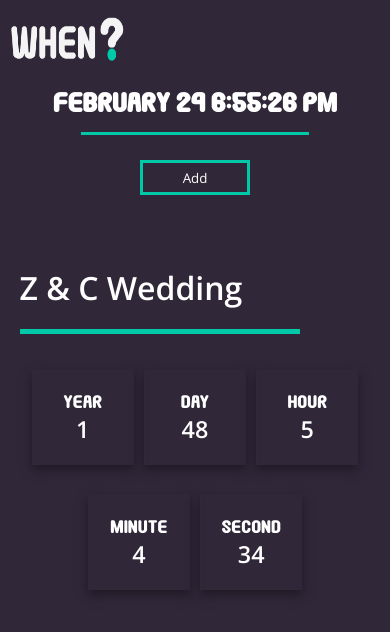
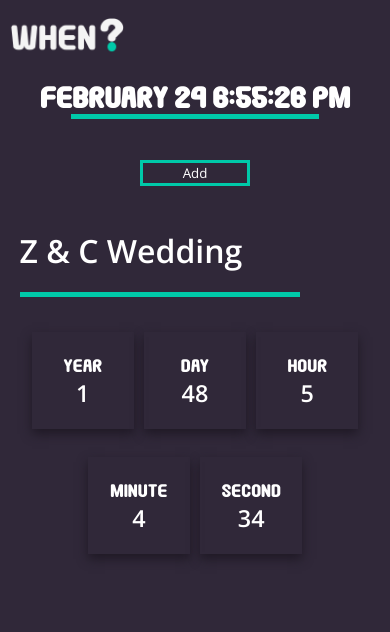
Before and after one commit to z-sanchez/when, a React (Create React App) app in the folder client/: page / in a window 390 px wide. Shown: the top 632 px of the page. Built offline with nearby package versions, Linux system fonts and the light colour scheme.

Commit message:
fixed responsivness of add button, current time display, and logo

```diff
--- a/client/src/Assets/Styles/styles.css
+++ b/client/src/Assets/Styles/styles.css
@@ -36,17 +36,16 @@
   justify-content: center;
   align-content: center;
   justify-content: flex-start;
-  height: 50%;
   margin: 0 0 0 2%;
 }
 #logo img {
   margin-top: 15%;
   width: 30vw;
-  height: 6vh;
+  height: auto;
 }
 
 #currentDate {
-  height: 45%;
+  height: 50%;
   align-self: center;
   display: flex;
   flex-flow: column;
@@ -57,13 +56,12 @@
 #currentDate h1 {
   font-family: roundPop, "Nunito", sans-serif;
   color: #FFFFFF;
-  overflow: hidden;
-  font-size: 145%;
-  margin-bottom: 2%;
-  height: 93%;
+  padding: 0;
+  margin: 0;
+  font-size: 3vh;
 }
 #currentDate .countdown--bar {
-  height: 7%;
+  height: 5px;
 }
 
 #addCountdown {
@@ -78,12 +76,10 @@
 }
 #addCountdown input {
   width: 28%;
-  height: 35px;
   font-family: osRegular, "Nunito", sans-serif;
   color: #FFFFFF;
   border: 3px solid #00C9A9;
   background-color: #302839;
-  margin-bottom: 7%;
 }
 #addCountdown input:hover {
   background-color: #00C9A9;
@@ -275,9 +271,8 @@
 
   #addCountdown input {
     width: 8%;
-    height: 40px;
     align-self: flex-end;
-    margin: 0 5% 3% 0;
+    margin: 3% 5% 3% 0;
     font-size: 1vw;
   }
   #addCountdown form .countdownBoxFlex .countdownBox .countdownBox__count {
--- a/client/src/Assets/Styles/styles.sass
+++ b/client/src/Assets/Styles/styles.sass
@@ -54,25 +54,22 @@ $accent-green: #00C9A9
   align-self: flex-start
   @include centerAligned(row)
   justify-content: flex-start
-  height: 50%
   margin: 0 0 0 2%
   img
     margin-top: 15%
     width: 30vw
-    height: 6vh
+    height: auto
 
 #currentDate
-  height: 45%
+  height: 50%
   align-self: center
   @include centerAligned(column)
   h1
     @include fontStyle($white-text, roundPop)
-    overflow: hidden
-    font-size: 145%
-    margin-bottom: 2%
-    height: 93%
+    @include spaceKiller
+    font-size: 3vh
   .countdown--bar
-    height: 7%
+    height: 5px
 
 
 #addCountdown
@@ -82,11 +79,9 @@ $accent-green: #00C9A9
   max-height: 1000px
   input
     width: 28%
-    height: 35px
     @include fontStyle($white-text, osRegular)
     border: 3px solid $accent-green
     background-color: $background
-    margin-bottom: 7%
   input:hover
     background-color: $accent-green
   .addButton--hover
@@ -243,9 +238,8 @@ $accent-green: #00C9A9
   #addCountdown
     input
       width: 8%
-      height: 40px
       align-self: flex-end
-      margin: 0 5% 3% 0
+      margin: 3% 5% 3% 0
       font-size: 1vw
     form
       .countdownBoxFlex
```
Also changed, not shown: 1 other file (tests, documents, lock files or other folders).
